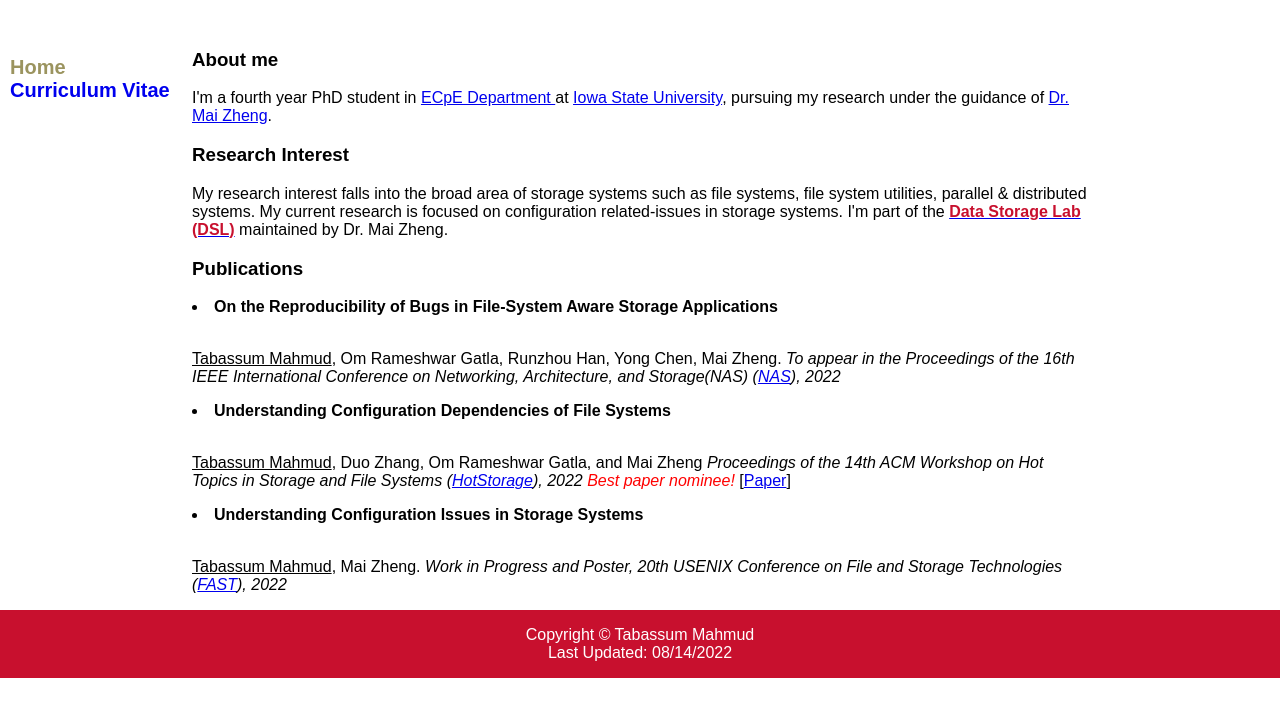
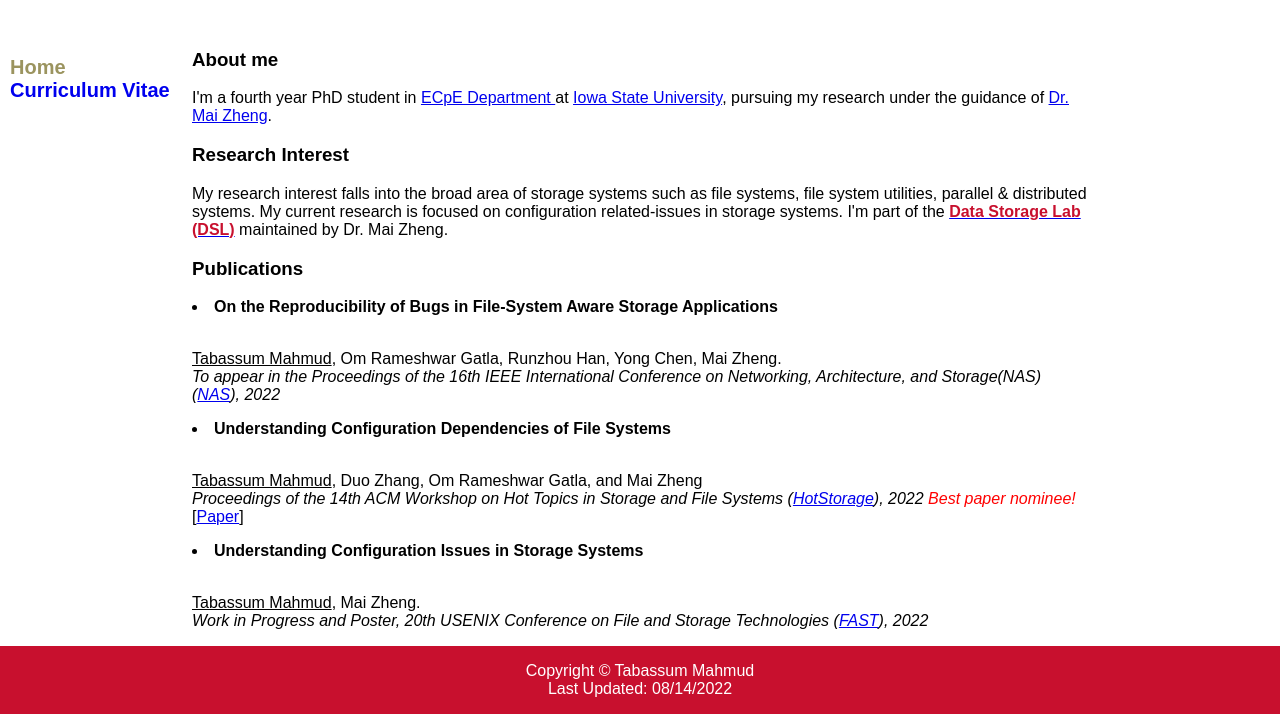
Before and after one commit to mahmudtabassum/mahmudtabassum.github.io, a plain HTML site: page index.html in a window 1280 px wide. Shown: the part 175-889 px from the top of the page. Before the commit the page ends 853 px from the top, so only its background shows below. Drawn offline with Linux system fonts and the light colour scheme.

Commit message:
Update index.html

```diff
--- a/index.html
+++ b/index.html
@@ -136,20 +136,21 @@ body, html {
   <p>My research interest falls into the broad area of storage systems such as file systems, file system utilities, parallel &amp; distributed systems. My current research is focused on configuration related-issues in storage systems. I'm part of the <a href="https://www.ece.iastate.edu/~mai/lab/dsl.html" target="_blank"><span style="color:#C8102E; font-weight:bold"> Data Storage Lab (DSL)</a> </span> maintained by Dr. Mai Zheng.</p>
   <h3>Publications</h3>
     </table>
-		 <li><b>On the Reproducibility of Bugs in File-System Aware Storage Applications</b>
-	         <p Duo Zhang, class="meta"><br><u>Tabassum Mahmud</u>, Om Rameshwar Gatla, Runzhou Han, Yong Chen, Mai Zheng.
+		 <li>
+			 <b>On the Reproducibility of Bugs in File-System Aware Storage Applications</b>
+	         <p Duo Zhang, class="meta"><br><u>Tabassum Mahmud</u>, Om Rameshwar Gatla, Runzhou Han, Yong Chen, Mai Zheng.</br>
 	         <span style="font-style:italic">To appear in the Proceedings of the 16th IEEE International Conference on Networking, Architecture, and Storage(NAS) (<a href="http://www.nas-conference.org/NAS-2022/" target="_blank">NAS</a>), 2022</span>
                 </p>
                 </li>
 		 <li><b>Understanding Configuration Dependencies of File Systems</b>
-	          <p class="meta"><br><u>Tabassum Mahmud</u>, Duo Zhang, Om Rameshwar Gatla, and Mai Zheng
+	          <p class="meta"><br><u>Tabassum Mahmud</u>, Duo Zhang, Om Rameshwar Gatla, and Mai Zheng</br>
 	          <span style="font-style:italic"> Proceedings of the 14th ACM Workshop on Hot Topics in Storage and File Systems (<a href="https://https://www.hotstorage.org/2022/" target="_blank">HotStorage</a>), 2022</span>
                   <span style="font-style:italic;color:red;">Best paper nominee!</span>
                   [<a target="_blank" href="https://dl.acm.org/doi/10.1145/3502181.3531477">Paper</a>]
                    </p>
                   </li>
                  <li><b>Understanding Configuration Issues in Storage Systems</b>
-	          <p class="meta"><br><u>Tabassum Mahmud</u>, Mai Zheng.
+	          <p class="meta"><br><u>Tabassum Mahmud</u>, Mai Zheng.</br>
 	          <span style="font-style:italic">Work in Progress and Poster, 20th USENIX Conference on File and Storage Technologies (<a href="https://www.usenix.org/conference/fast22" target="_blank">FAST</a>), 2022</span>
                   </p>
                 </li>
```
